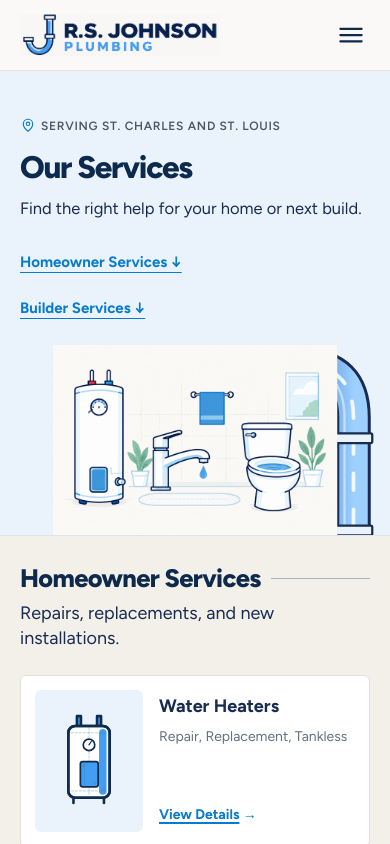
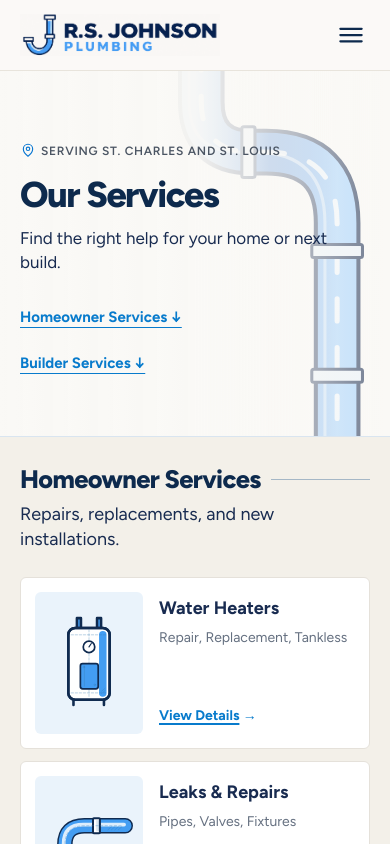
Before and after one commit to rs-johnson-plumbing/website, a Next.js app: page /services in a window 390 px wide. Shown: the top 844 px of the page. Built offline with nearby package versions, Linux system fonts and the light colour scheme.

Commit message:
Align hero backgrounds and fade desktop art without enlarging mobile

```diff
--- a/src/styles/concept-two-page-polish.css
+++ b/src/styles/concept-two-page-polish.css
@@ -657,26 +657,24 @@
 }
 
 
-/* Services hero only: the approved fixture vignette and shared inside-page type. */
-.c2 .directory-preview.c2-services .dp-header { min-height:360px; padding-block:55px; background:#eaf3fb; box-sizing:border-box; }
-.c2 .directory-preview.c2-services .dp-header h1 { font-size:clamp(36px,3.6vw,52px); font-weight:800; line-height:1.08; letter-spacing:-.04em; }
-.c2 .directory-preview.c2-services .dp-header .dp-intro { max-width:44%; font-size:16.5px; line-height:1.4; font-weight:400; }
-.c2 .directory-preview.c2-services .dp-header .c2-location { position:relative; z-index:1; }
-.c2 .directory-preview.c2-services .dp-header-art { inset:0 0 0 auto; width:53%; height:100%; opacity:1; pointer-events:none; }
-.c2 .directory-preview.c2-services .dp-header-art::after { display:none; }
-.c2 .directory-preview.c2-services .dp-header-art svg.c2-services-fixtures { inset:0; width:100%; height:100%; transform:none; }
-.c2 .c2-hero-gauge { transform-origin:96px 98px; }
-@keyframes c2-hero-gauge-sweep { 0%,100% { transform:rotate(-16deg); } 50% { transform:rotate(16deg); } }
-@keyframes c2-hero-bowl-swirl { to { stroke-dashoffset:-68; } }
-@keyframes c2-hero-faucet-drop { 0%,15% { opacity:0; transform:translateY(-4px); } 30%,65% { opacity:1; } 100% { opacity:0; transform:translateY(20px); } }
+/* Only the services hero changes; all service sections keep their existing layout. */
+.c2 .directory-preview.c2-services .dp-header { background:#faf9f6; }
+.c2 .directory-preview.c2-services .dp-header-art .c2-services-fixtures { display:none; }
+.c2 .directory-preview.c2-services .dp-header-art::after { background:linear-gradient(90deg,#faf9f6 0%,rgba(250,249,246,.95) 50%,rgba(250,249,246,.55) 76%,transparent 100%); }
+.c2 .c2-hero-gauge { transform-origin:251px 335px; }
+@keyframes c2-hero-gauge-sweep { 0%,100% { transform:rotate(-12deg); } 50% { transform:rotate(18deg); } }
+@keyframes c2-hero-bowl-swirl { to { stroke-dashoffset:-62; } }
 @media(prefers-reduced-motion:no-preference) {
- .c2 .c2-services-fixtures .c2-hero-gauge { animation:c2-hero-gauge-sweep 4s ease-in-out infinite; }
+ .c2 .c2-services-fixtures .c2-hero-gauge { animation:c2-hero-gauge-sweep 5s ease-in-out infinite; }
  .c2 .c2-services-fixtures .c2-hero-bowl { animation:c2-hero-bowl-swirl 5s linear infinite; }
- .c2 .c2-services-fixtures .c2-hero-drop { animation:c2-hero-faucet-drop 3.5s ease-in infinite; }
 }
-@media(max-width:767px) {
- .c2 .directory-preview.c2-services .dp-header { min-height:0; padding-block:30px 205px; }
- .c2 .directory-preview.c2-services .dp-header h1 { font-size:clamp(28px,8vw,36px); }
- .c2 .directory-preview.c2-services .dp-header .dp-intro { max-width:100%; }
- .c2 .directory-preview.c2-services .dp-header-art { top:auto; bottom:0; right:0; width:100%; height:190px; }
+@media(min-width:768px) {
+ .c2 .directory-preview.c2-services .dp-header { min-height:360px; padding-block:55px; box-sizing:border-box; }
+ .c2 .directory-preview.c2-services .dp-header h1 { font-size:clamp(36px,3.6vw,52px); font-weight:800; line-height:1.08; letter-spacing:-.04em; }
+ .c2 .directory-preview.c2-services .dp-header .dp-intro { max-width:44%; font-size:16.5px; line-height:1.4; font-weight:400; }
+ .c2 .directory-preview.c2-services .dp-header .c2-location { position:relative; z-index:1; }
+ .c2 .directory-preview.c2-services .dp-header-art { inset:0 0 0 auto; width:56%; height:100%; opacity:1; pointer-events:none; }
+ .c2 .directory-preview.c2-services .dp-header-art .c2-services-pipe-mobile { display:none; }
+ .c2 .directory-preview.c2-services .dp-header-art svg.c2-services-fixtures { display:block; inset:0; width:100%; height:100%; transform:none; }
+ .c2 .directory-preview.c2-services .dp-header-art::after { background:linear-gradient(90deg,#faf9f6 0%,rgba(250,249,246,.65) 10%,rgba(250,249,246,.18) 24%,transparent 42%); }
 }
```
